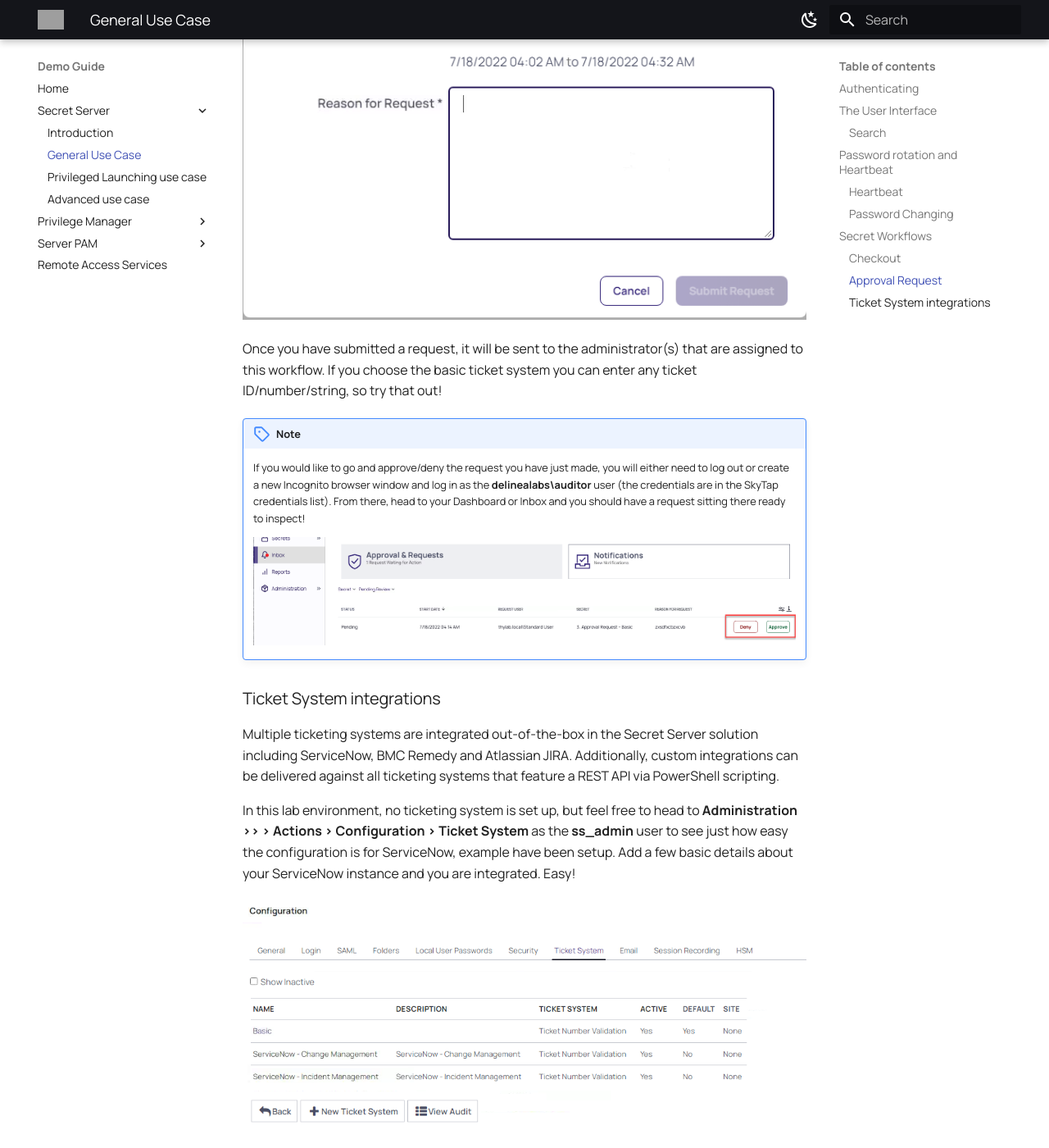
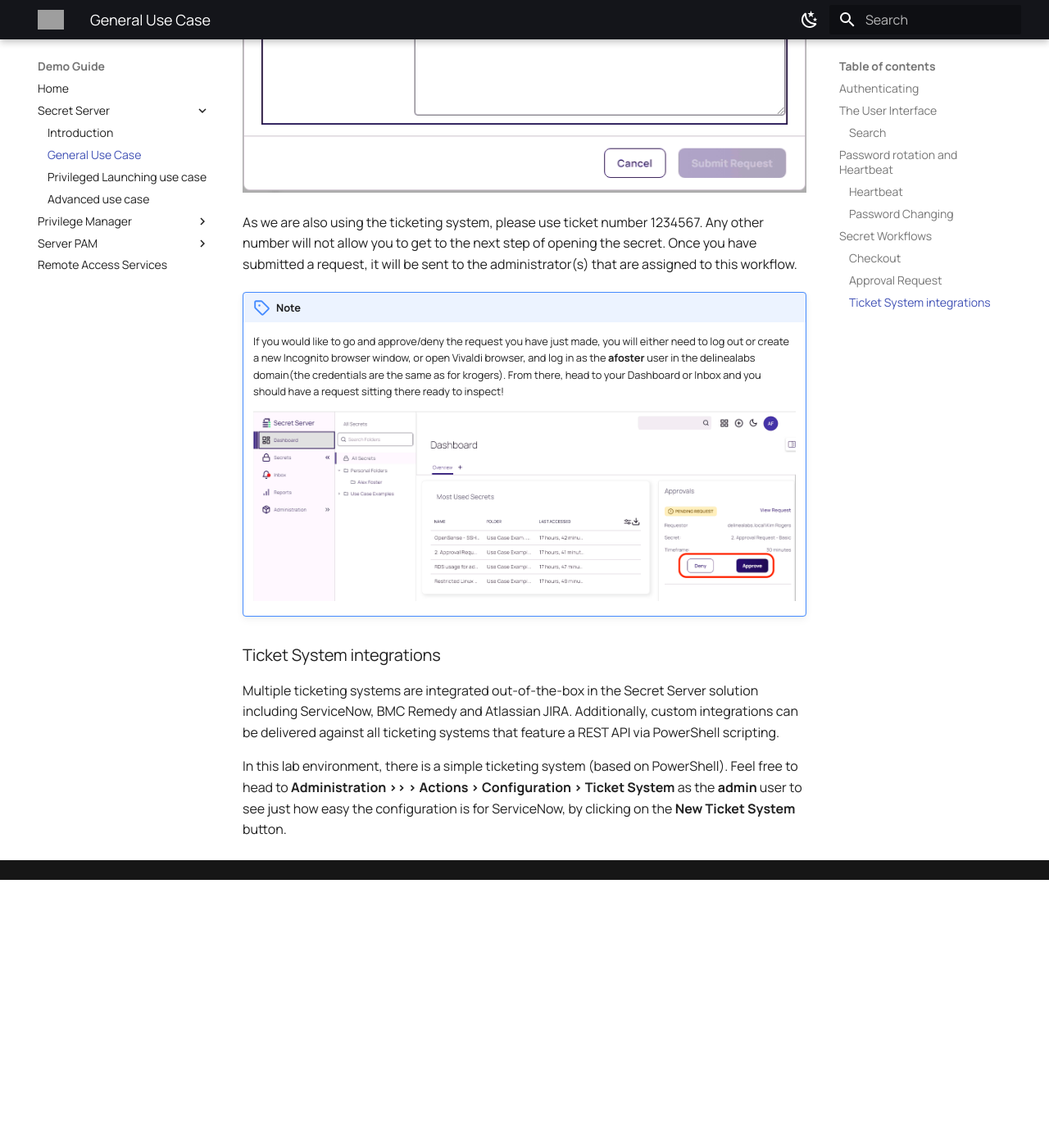
Before and after one commit to wessenstam/demoguide, an MkDocs documentation site: the page built from docs/secretserver/mod2/mod2.md, in a window 1280 px wide and 1400 px high, scrolled down 8203 px. Shown: the whole window at 82% size. Built offline with MkDocs 1.6.1 and Material for MkDocs 9.7.7, drawn with Linux system fonts in a browser that asks for light colours; after the commit the page ends 9276 px from its top, so only the background shows below that; some of the changed text lies outside the part shown; grey boxes are pictures that could not be loaded.

Commit message:
mod 2 Version 4.0

```diff
--- a/docs/secretserver/mod2/mod2.md
+++ b/docs/secretserver/mod2/mod2.md
@@ -94,7 +94,7 @@
 
 The drop down will allow you to also select a Manual password to put in, but for now let's leave it randomly generated. The password will be generated based on the specific password policy assigned to accounts within Secret Server. Click **Change Password** and the automated process of changing the password on the account will begin. Secret Server will reach out to the target and tell the that the new password for this account is the one you just generated. Nice!
 
-![secret](images/lab014.png)
+![secret](images/lab014a.png)
 
 If you want this process to occur "automated-ly" on a schedule, then head to the **Remote Password Changing** tab on the Secret and note that you can set the Secret to "auto change", from which point you can set an appropriate schedule - either based on time frames or on a "cron job" type schedule (weekly, monthly, etc). Experiment with this!
 
@@ -123,21 +123,20 @@
 
 ### Approval Request
 
-Click on the **3. Approval Request - Basic Secret** and you will be presented with the standard request for access screen. Click **Request Access**. Here the user can select the timeframe in which they want access to the Secret, as well as the ticket system for which they have the requisite ticket for (this is optional in general, although mandatory on this request).
+Click on the **2. Approval Request - Basic** and you will be presented with the standard request for access screen. Click **Request Access**. Here the user can select the timeframe in which they want access to the Secret, as well as the ticket system for which they have the requisite ticket for (this is optional in general, although mandatory on this request).
 
-![secrets](images/lab017.png)
+![secrets](images/lab017a.png)
 
-Once you have submitted a request, it will be sent to the administrator(s) that are assigned to this workflow. If you choose the basic ticket system you can enter any ticket ID/number/string, so try that out!
+As we are also using the ticketing system, please use ticket number 1234567. Any other number will not allow you to get to the next step of opening the secret.
+Once you have submitted a request, it will be sent to the administrator(s) that are assigned to this workflow.
 
 !!! Note
-    If you would like to go and approve/deny the request you have just made, you will either need to log out or create a new Incognito browser window and log in as the **delinealabs\auditor** user (the credentials are in the SkyTap credentials list). From there, head to your Dashboard or Inbox and you should have a request sitting there ready to inspect!
+    If you would like to go and approve/deny the request you have just made, you will either need to log out or create a new Incognito browser window, or open Vivaldi browser, and log in as the **afoster** user in the delinealabs domain(the credentials are the same as for krogers). From there, head to your Dashboard or Inbox and you should have a request sitting there ready to inspect!
 
-    ![secrets](images/lab018.png)
+    ![secrets](images/lab018a.png)
 
 ### Ticket System integrations
 
 Multiple ticketing systems are integrated out-of-the-box in the Secret Server solution including ServiceNow, BMC Remedy and Atlassian JIRA. Additionally, custom integrations can be delivered against all ticketing systems that feature a REST API via PowerShell scripting.
 
-In this lab environment, no ticketing system is set up, but feel free to head to **Administration >> > Actions > Configuration > Ticket System** as the **ss_admin** user to see just how easy the configuration is for ServiceNow, example have been setup. Add a few basic details about your ServiceNow instance and you are integrated. Easy!
-
-![secrets](images/lab019.png)
+In this lab environment, there is a simple ticketing system (based on PowerShell). Feel free to head to **Administration >> > Actions > Configuration > Ticket System** as the **admin** user to see just how easy the configuration is for ServiceNow, by clicking on the **New Ticket System** button.
```
Also changed, not shown: other parts of docs/secretserver/mod2/mod2.md (+6 -6 lines), docs/secretserver/mod2/images/lab010a.png (added), docs/secretserver/mod2/images/lab011a.png (added), docs/secretserver/mod2/images/lab012a.png (added), docs/secretserver/mod2/images/lab014a.png (added), docs/secretserver/mod2/images/lab016a.png (added), docs/secretserver/mod2/images/lab017a.png (added), docs/secretserver/mod2/images/lab018a.png (added).
